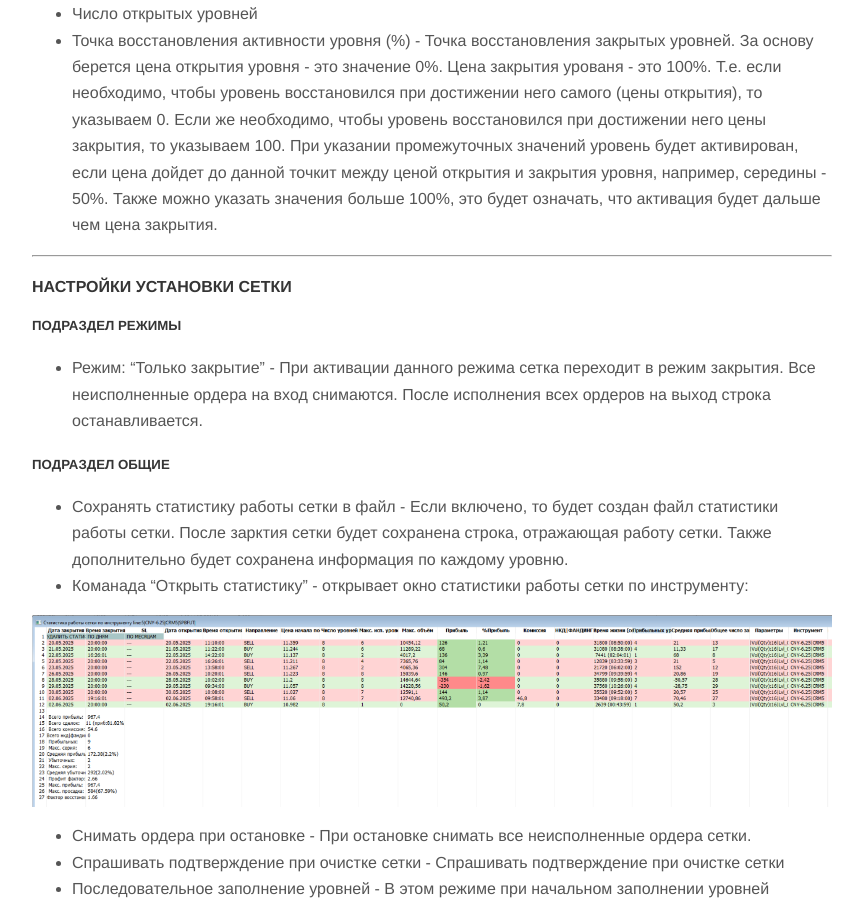
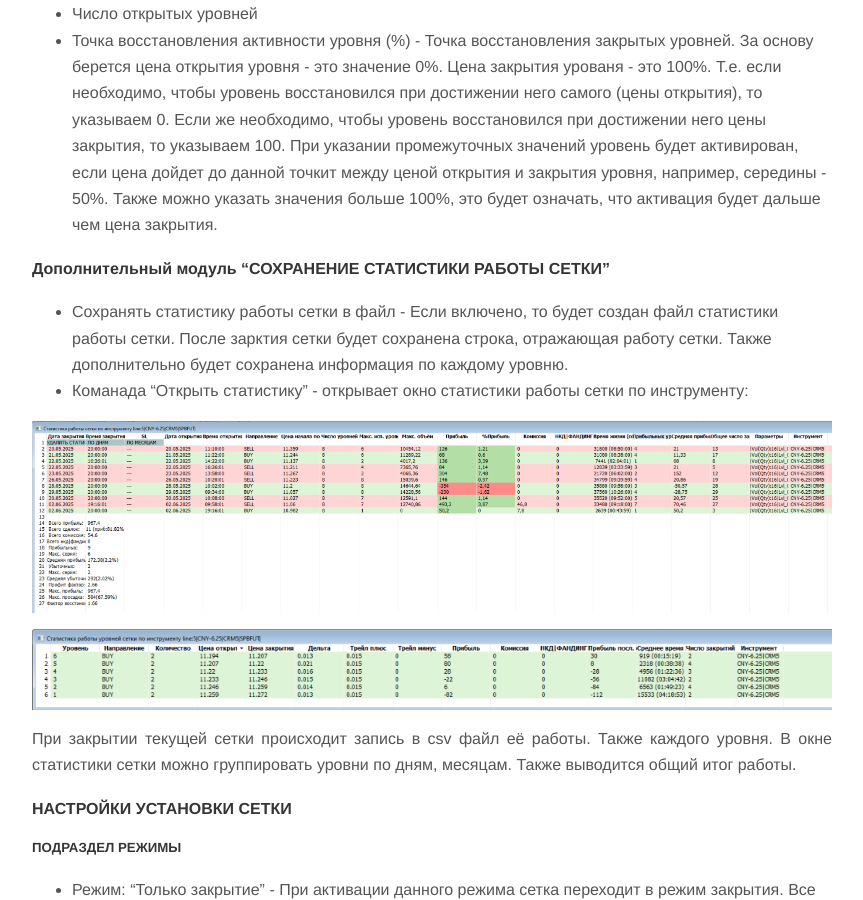
Before and after one commit to nick-nh/nick-nh.github.io, a Jekyll site: the page built from _posts/2023-06-11-SmartAlgoNet.md, in a window 1280 px wide and 900 px high, scrolled down 30701 px. Shown: the whole window, without its empty margins (208-1071 px from the left). Built offline with Jekyll 4.4.1, drawn with Linux system fonts in a browser that asks for light colours; nearby versions of some CDN libraries.

Commit message:
net statistic

```diff
--- a/_posts/2023-06-11-SmartAlgoNet.md
+++ b/_posts/2023-06-11-SmartAlgoNet.md
@@ -618,8 +618,18 @@ tags: [скрипт,lua,qlua,квик,quik,сеточник,SmartAlgoNet]
   - Число открытых уровней
   - Точка восстановления активности уровня (%) - Точка восстановления закрытых уровней. За основу берется цена открытия уровня - это значение 0%. Цена закрытия урованя - это 100%. Т.е. если необходимо, чтобы уровень восстановился при достижении него самого (цены открытия), то указываем 0. Если же необходимо, чтобы уровень восстановился при достижении него цены закрытия, то указываем 100. При указании промежуточных значений уровень будет активирован, если цена дойдет до данной точкит между ценой открытия и закрытия уровня, например, середины - 50%. Также можно указать значения больше 100%, это будет означать, что активация будет дальше чем цена закрытия.
 
+#### Дополнительный модуль "СОХРАНЕНИЕ СТАТИСТИКИ РАБОТЫ СЕТКИ"
 
-------------------------------------------------------------------------------------------------------------------------------------------------
+   - Сохранять статистику работы сетки в файл - Если включено, то будет создан файл статистики работы сетки. После зарктия сетки будет сохранена строка, отражающая работу сетки. Также дополнительно будет сохранена информация по каждому уровню.
+   - Команада "Открыть статистику" - открывает окно статистики работы сетки по инструменту:
+
+  ![](/assets/images/net/статистика_работы_сетки.PNG)
+
+  ![](/assets/images/net/статистика_работы_уровней.PNG)
+
+
+При закрытии текущей сетки происходит запись в csv файл её работы. Также каждого уровня. В окне статистики сетки можно группировать уровни по дням, месяцам. Также выводится общий итог работы.
+
 
 #### НАСТРОЙКИ УСТАНОВКИ СЕТКИ
 
@@ -629,10 +639,6 @@ tags: [скрипт,lua,qlua,квик,quik,сеточник,SmartAlgoNet]
 
 ##### ПОДРАЗДЕЛ ОБЩИЕ
 
-   - Сохранять статистику работы сетки в файл - Если включено, то будет создан файл статистики работы сетки. После зарктия сетки будет сохранена строка, отражающая работу сетки. Также дополнительно будет сохранена информация по каждому уровню.
-   - Команада "Открыть статистику" - открывает окно статистики работы сетки по инструменту:
-
-  ![](/assets/images/net/статистика_работы_сетки.PNG)
 
   - Снимать ордера при остановке - При остановке снимать все неисполненные ордера сетки.
   - Спрашивать подтверждение при очистке сетки - Спрашивать подтверждение при очистке сетки
```
Also changed, not shown: assets/images/net/статистика_работы_уровней.PNG (added).
